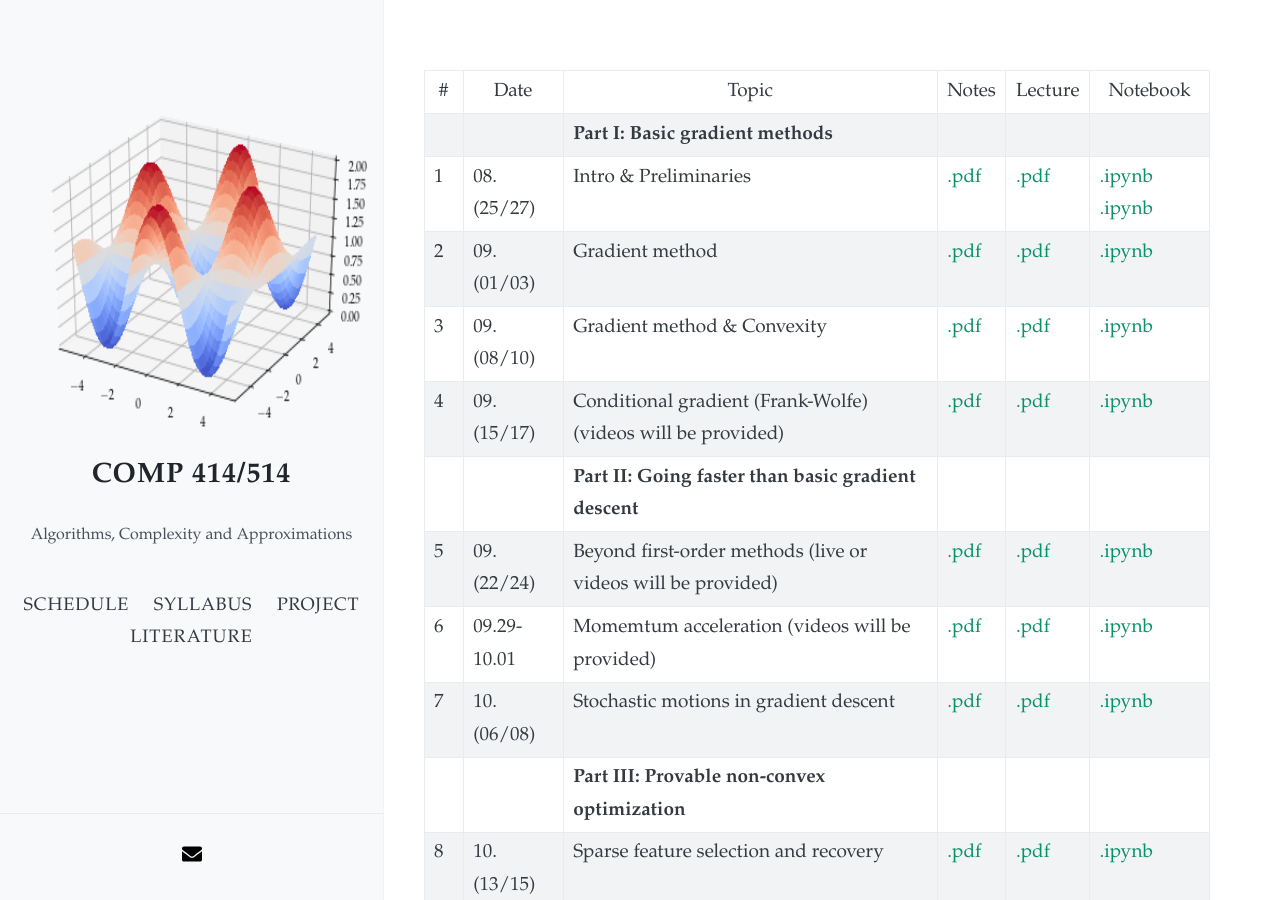
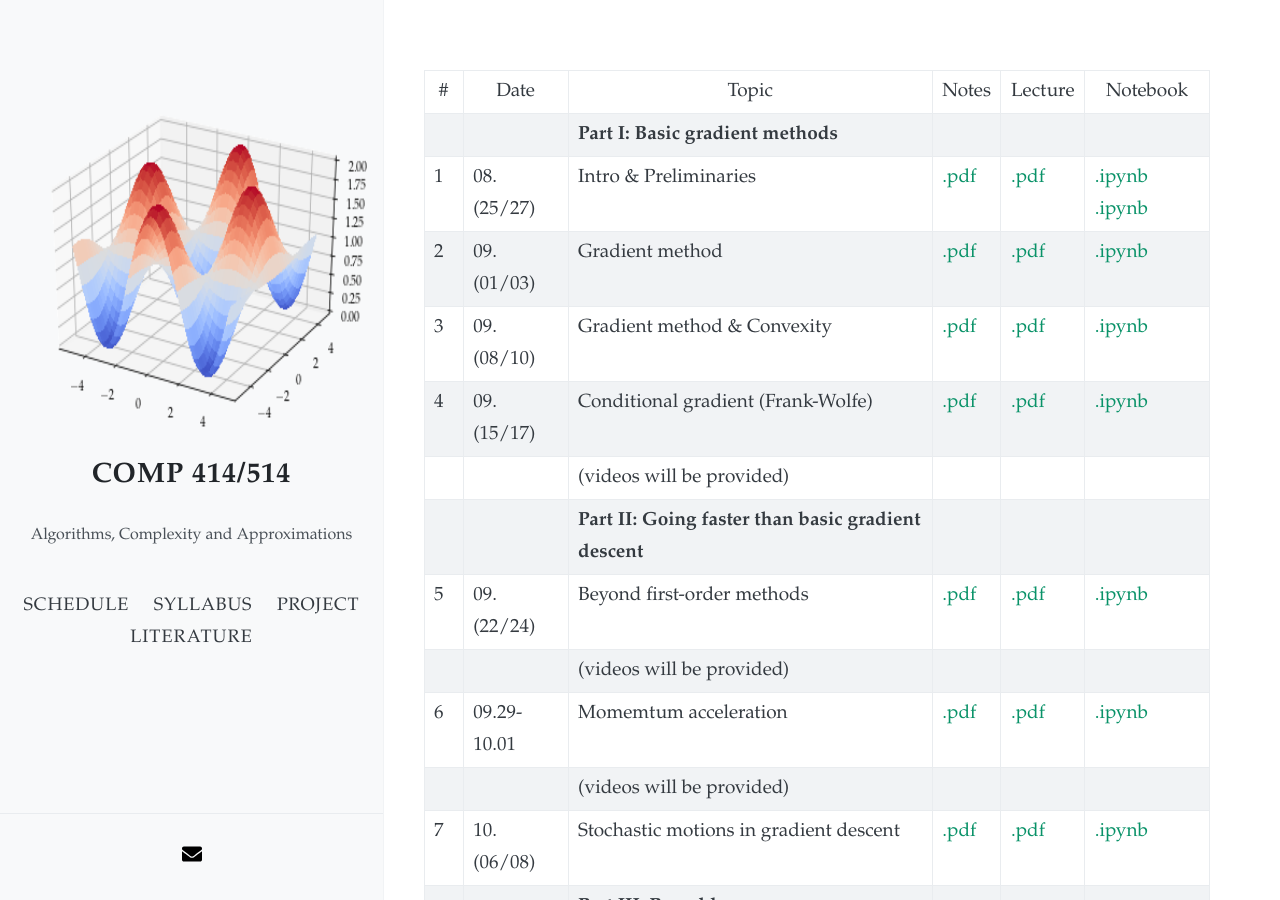
Before and after one commit to akyrillidis/comp414-514, a Jekyll site: the page built from schedule.md, in a window 1280 px wide and 900 px high. Built offline with Jekyll 4.4.1, drawn with Linux system fonts in a browser that asks for light colours; nearby versions of some CDN libraries.

Commit message:
Update schedule.md

```diff
--- a/schedule.md
+++ b/schedule.md
@@ -11,10 +11,13 @@
 | 1 | 08.(25/27) | Intro & Preliminaries  | [.pdf](/schedule/images/chapter1.pdf) | [.pdf](/schedule/images/Lecture 1.pdf) | [.ipynb](/schedule/images/Chapter 1a.ipynb) [.ipynb](/schedule/images/Chapter 1b.ipynb)
 | 2 | 09.(01/03) | Gradient method | [.pdf]()  | [.pdf]() | [.ipynb]() |
 | 3 | 09.(08/10) | Gradient method & Convexity | [.pdf]()  | [.pdf]() | [.ipynb]() |
-| 4 | 09.(15/17) | Conditional gradient (Frank-Wolfe) (videos will be provided) | [.pdf]()  | [.pdf]() | [.ipynb]() |
+| 4 | 09.(15/17) | Conditional gradient (Frank-Wolfe) | [.pdf]()  | [.pdf]() | [.ipynb]() |
+| | | (videos will be provided) |  | |  |
 | | | **Part II: Going faster than basic gradient descent** | | | |
-| 5 | 09.(22/24) | Beyond first-order methods (live or videos will be provided) | [.pdf]()  | [.pdf]() | [.ipynb]() |
-| 6 | 09.29-10.01 | Momemtum acceleration (videos will be provided) | [.pdf]()  | [.pdf]() | [.ipynb]() |
+| 5 | 09.(22/24) | Beyond first-order methods | [.pdf]()  | [.pdf]() | [.ipynb]() |
+| | | (videos will be provided) |  | |  |
+| 6 | 09.29-10.01 | Momemtum acceleration | [.pdf]()  | [.pdf]() | [.ipynb]() |
+| | | (videos will be provided) |  | |  |
 | 7 | 10.(06/08) | Stochastic motions in gradient descent | [.pdf]()  | [.pdf]() | [.ipynb]() |
 | | | **Part III: Provable non-convex optimization** | | | |
 | 8 | 10.(13/15) | Sparse feature selection and recovery | [.pdf]()  | [.pdf]() | [.ipynb]() |
```
